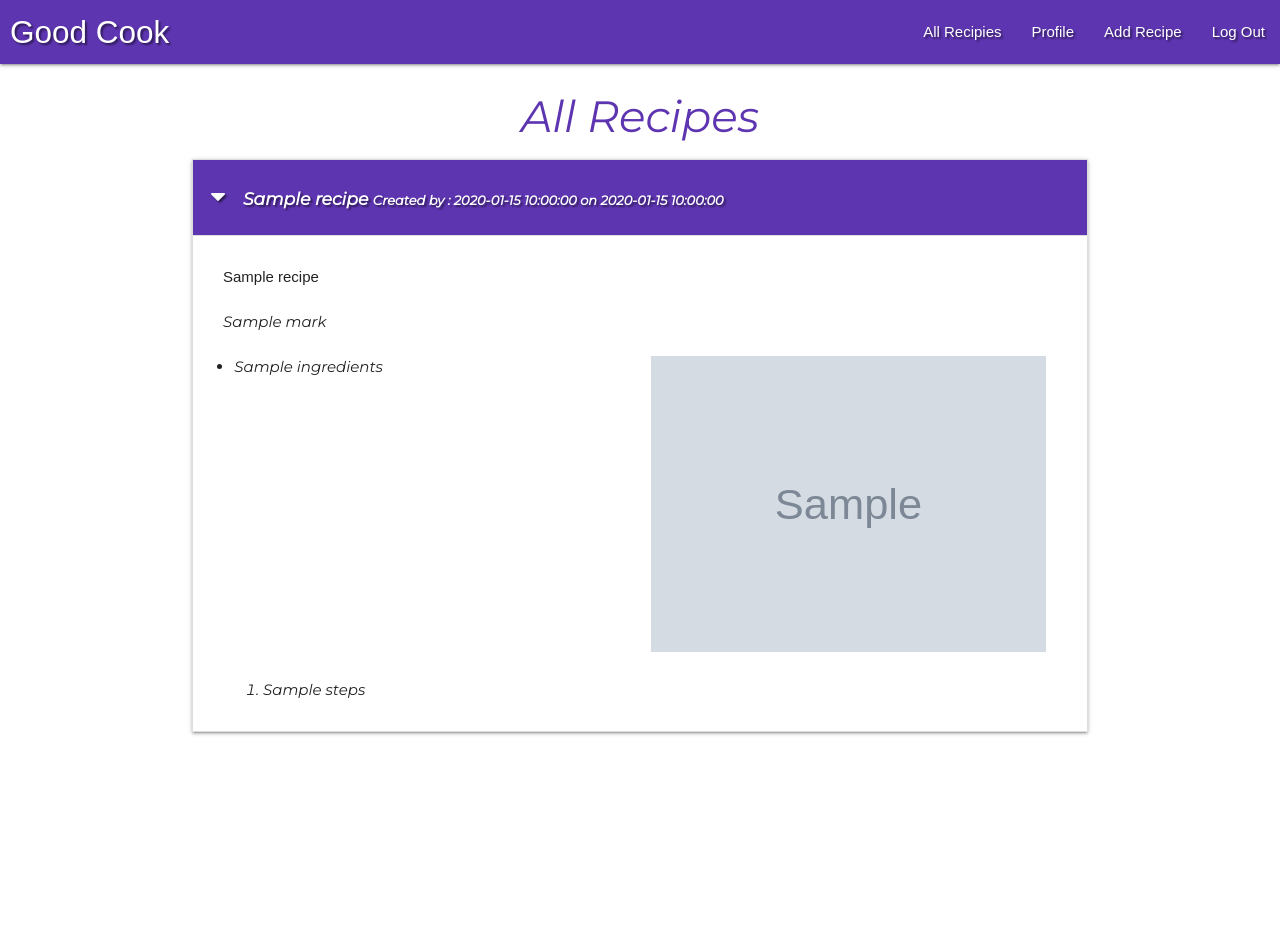
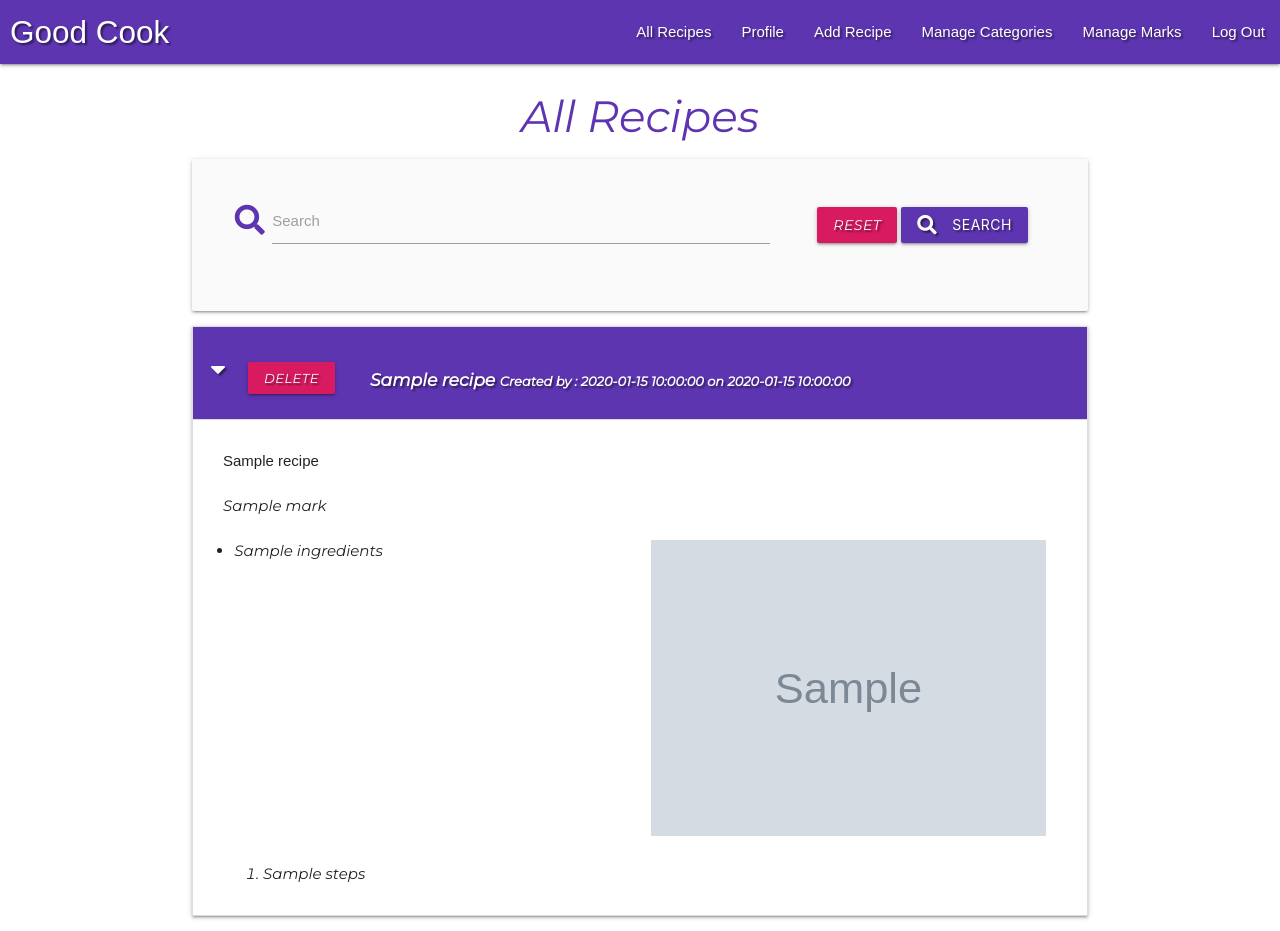
Before and after one commit to behnazkhoshnood/good-cook-ms3, a Flask app: page / in a window 1280 px wide. Before the commit the page ends 735 px from the top, so only its background shows below. Run offline with Flask 2, Linux system fonts and the light colour scheme; the visitor is signed in with stand-in values (Sample User, id 1); grey boxes marked "Sample" are stand-in pictures; a database or web service that is not in the repository returns one stand-in record (values such as "Sample title"); some libraries are stand-ins or nearby versions; some web fonts are replaced.

Commit message:
working on readme and search input

```diff
--- a/app.py
+++ b/app.py
@@ -23,6 +23,15 @@ mongo = PyMongo(app)
 @app.route("/get_recipes")
 def get_recipes():
     recipes = list(mongo.db.recipes.find().sort("recipe_name", 1))
+    return render_template(
+        "get_recipes.html",
+        recipes=recipes)
+
+
+@app.route("/search", methods=["GET", "POST"])
+def search():
+    query = request.form.get("query")
+    recipes = list(mongo.db.recipes.find({"$text": {"$search": query}}))
     return render_template(
         "get_recipes.html",
         recipes=recipes)
@@ -164,7 +173,10 @@ def add_recipe():
 def delete_recipe(recipe_id):
     mongo.db.recipes.remove({"_id": ObjectId(recipe_id)})
     flash("Recipe Successfully Deleted!")
-    return redirect(url_for('profile', username=session['user']))
+    if session['user'] != "admin":
+        return redirect(url_for('profile', username=session['user']))
+    else:
+        return redirect(url_for('profile', username=session['user']))
 
 
 @app.route("/edit_recipe/<recipe_id>", methods=["GET", "POST"])
--- a/static/css/style.css
+++ b/static/css/style.css
@@ -24,6 +24,12 @@ h6{
     line-height: 25px;
 }
 
+.head-div h6{
+    margin-top: 15px;
+    margin-left: 15px;
+    padding-left: 15px;
+}
+
 .flashes h4{
     line-height: 2;
 }
@@ -36,6 +42,10 @@ h6{
     float: right;
 }
 
+#submit-btn:hover,
+.add-mark-btn:hover,
+.add-category-btn:hover,
+.search-btn:hover,
 nav ul li:hover,
 #register-btn:hover,
 .select-dropdown li.disabled>span{
@@ -52,25 +62,24 @@ ul:not(.browser-default)> .ingredient-list {
     list-style-type: disc;
 }
 
+.cancel-btn,
+.cancel-btn:focus,
+.reset-btn,
 .delete-btn,
 .delete-btn:focus{
-    background-color:#f23863fc;
+    background-color:#d81b60;
 }
 
-.delete-btn:hover{
-    background-color: #d41f6d;
+.reset-btn:hover,
+.delete-btn:hover,
+.cancel-btn:hover{
+    background-color: #ad1457;
 }
 
-.cancel-btn,
-.cancel-btn:focus{
-    background-color:#13af8dfc;
+
+.reset-btn{
     margin-top: 10px;
     margin-bottom: 10px;
-
-}
-
-.cancel-btn:hover{
-    background-color:#0f9276fc;
 }
 
 .edit-btn,
@@ -163,13 +172,14 @@ input[type=search]:not(.browser-default):focus.valid ~ label, textarea.materiali
 
 .caret{
     max-width: 20px;
-    line-height: 42px;
+    vertical-align: middle;
+    padding-top: 15px;
 }
 
-@media screen and (max-width: 400px) {
-  .edit-delete-profile-div {
-    max-width: 80px;
-  }
+.card .card-content .card-title{
+    font-size: 20px;
+    margin-bottom: 5px;
+    line-height: 29px;
 }
 
 @media screen and (max-width: 600px) {
@@ -179,43 +189,21 @@ input[type=search]:not(.browser-default):focus.valid ~ label, textarea.materiali
         font-size: 20px;
         font-weight: 600;
     }
-
-    .head-div h6{
-        padding-left: 10px;
-        margin-left: 10px;
-        font-size: 13px;
-  }
 }
 
-@media screen and (min-width: 401px) and (max-width: 980px) {
-    .edit-delete-profile-div {
-        min-width: 165px;
-  }
+@media screen and (min-width: 601px) {
+    .edit-delete-div{
+        margin-top: 10px;
+    }
     .head-div h6{
-        padding-left: 5px;
-        margin-left: 5px;
-  }
+    margin-top: 25px;
+    margin-left: 15px;
+    padding-left: 15px;
+}
 }
 
 @media screen and (min-width: 981px){
-    .edit-delete-div,
-    .edit-delete-profile-div {
-    min-width: 200px;
-  }
     .brand-logo{
         margin-left: 10px;
     }
-    .admin-delete-btn{
-        margin-left: -100px
-    }
 }
-
-.card .card-content .card-title{
-    font-size: 20px;
-    margin-bottom: 5px;
-    line-height: 29px;
-}
-
-.manage-title{
-    height: 90px;
-}
--- a/static/js/script.js
+++ b/static/js/script.js
@@ -58,4 +58,20 @@ $(document).ready(function () {
             return false;
         }
     });
+        $('.cancel-btn').click(function () {
+        var checkstr = confirm('are you sure you want to cancel?');
+        if (checkstr == true) {
+            // do your code
+        } else {
+            return false;
+        }
+    });
+
+    var manageTitleHight = 0;
+
+$(".manage-title").each(function(){
+   if ($(this).height() > manageTitleHight) { manageTitleHight = $(this).height(); }
 });
+
+$(".manage-title").height(manageTitleHight);
+});
--- a/templates/base.html
+++ b/templates/base.html
@@ -19,7 +19,7 @@
                     <a href="{{ url_for('get_recipes') }}" class="brand-logo hide-on-small-only">Good Cook</a>
                     <a href="#" data-target="mobile-demo" class="sidenav-trigger"><i class="fas fa-bars"></i></a>
                     <ul class="right hide-on-med-and-down">
-                        <li><a href="{{ url_for('get_recipes') }}">All Recipies</a></li>
+                        <li><a href="{{ url_for('get_recipes') }}">All Recipes</a></li>
                         {% if session.user %}
                             <li><a href="{{ url_for('profile', username=session['user']) }}">Profile</a></li>
                             <li><a href="{{ url_for('add_recipe') }}">Add Recipe</a></li>
@@ -39,7 +39,7 @@
             <!-- mobile sidenav -->
                 <ul class="sidenav" id="mobile-demo">
                         <li><h4 class="center-align deep-purple-text text-darken-1">Good Cook</h4></li>
-                        <li><a href="{{ url_for('get_recipes') }}">All Recipies</a></li>
+                        <li><a href="{{ url_for('get_recipes') }}">All Recipes</a></li>
                         {% if session.user %}
                             <li><a href="{{ url_for('profile', username=session['user']) }}">Profile</a></li>
                             <li><a href="{{ url_for('add_recipe') }}">Add Recipe</a></li>
--- a/templates/edit_recipe.html
+++ b/templates/edit_recipe.html
@@ -1,10 +1,6 @@
 {% extends "base.html" %}
 {% block content%}
-{% if session.user|lower != "admin" %}
-<div class="center-align">
-<a href="{{ url_for('delete_recipe', recipe_id=recipe._id) }}" class="btn-small delete-btn hide-on-med-and-up -align">Delete Recipe</a>
-</div>
-{% endif %}
+
 <h3 class="deep-purple-text text-darken-1 center-align">Edit Recipe</h3>
 
 <div class="row card-panel gray lighten-5">
--- a/templates/get_categories.html
+++ b/templates/get_categories.html
@@ -5,7 +5,7 @@
     <br>
     <div class="row">
         <div class="col s12 center-align">
-            <a href="{{ url_for('add_category') }}" class="btn-large deep-purple darken-1 text-shadow">
+            <a href="{{ url_for('add_category') }}" class="btn-large deep-purple darken-1 text-shadow add-category-btn">
                 Add Category <i class="fas fa-plus-square right"></i>
             </a>
         </div>
--- a/templates/get_marks.html
+++ b/templates/get_marks.html
@@ -5,7 +5,7 @@
     <br>
         <div class="row">
         <div class="col s12 center-align">
-            <a href="{{ url_for('add_mark') }}" class="btn-large deep-purple darken-1 text-shadow">
+            <a href="{{ url_for('add_mark') }}" class="btn-large deep-purple darken-1 text-shadow add-mark-btn">
                 Add Mark <i class="fas fa-align-left right"></i>
             </a>
         </div>
--- a/templates/get_recipes.html
+++ b/templates/get_recipes.html
@@ -4,25 +4,39 @@
     {% if not session.user|lower %}
     <div class="row">
         <br>
-        <div class="col s8 offset-s2">
-            <div class="card deep-purple darken-1">
-                <div class="card-content white-text center-align">
-                    <h6>If you wish to add your own recipies you need to register first and click on add recipe on the menu.</h6>
-                </div>
-            </div>
+        <div class="card-content pink-text text-darken-3 center-align">
+            <strong>If you wish to add your own recipes you need to register first.</strong>
         </div>
-    </div>
     {% endif %}
 
 <h3 class="deep-purple-text text-darken-1 center-align">All Recipes</h3>
 
+<div class="row card-panel grey lighten-5">
+    <form action="{{ url_for('search') }}" method="post" class="col s12">
+        <div class="row valign-wrapper center-align">
+            <div class="input-field col s12 m8">
+                <i class="fas fa-search prefix deep-purple-text text-darken-1"></i>
+                <input type="text" name="query" id="query" minlenght="3" class="validate" required>
+                <label for="query">Search</label>
+            </div>
+            <div class="col s12 m4">
+                <a href="{{ url_for('get_recipes') }}" class="reset-btn btn text-shadow">Reset</a>
+                <button type="submit" class="deep-purple darken-1 btn text-shadow search-btn">
+                    <i class="fas fa-search left hide-on-small-only"></i> Search
+                </button>
+            </div>
+        </div>
+    </form>
+</div>
+
+{% if recipes|length > 0 %}
 <!-- Recipe Details -->
 <ul class="collapsible">
     {% for recipe in recipes %}
         <li class="collapsible-li">
             <div class="collapsible-header white-text deep-purple darken-1 text-shadow">
                 <i class="fas fa-caret-down caret"></i>
-                <div class="col s6 center-align edit-delete-div">
+                <div class="col center-align edit-delete-div">
                     {% if session.user|lower == "admin" %}
                         <a href="{{ url_for('delete_recipe', recipe_id=recipe._id) }}"
                             class="btn-small delete-btn admin-delete-btn">Delete</a>
@@ -33,7 +47,7 @@
                         <a href="{{ url_for('edit_recipe', recipe_id=recipe._id) }}" class="btn-small edit-btn">Edit</a>
                     {% endif %}
                 </div>
-                <div class="col s6 head-div">
+                <div class="col head-div">
                     <h6>
                         {{ recipe.recipe_name|capitalize }}
                         <small class="hide-on-med-and-down name">
@@ -47,6 +61,12 @@
                     Created by : {{ recipe.created_by|capitalize }}<br>
                     on {{ recipe.date_added }}
                 </h6>
+                {% if session.user|lower == recipe.created_by|lower %}
+                    <div class="center-align">
+                        <a href="{{ url_for('delete_recipe', recipe_id=recipe._id) }}"
+                        class="btn-small delete-btn hide-on-med-and-up -align">Delete Recipe</a>
+                    </div>
+                {% endif %}
                 <strong>{{ recipe.category_name|capitalize }}</strong><br>
                 <br>
 
@@ -78,5 +98,9 @@
         </li>
         {% endfor %}
 </ul>
+{% else %}
+    <h3 class="pink-text text-darken-3 center-align">No Results Found</h3>
+{% endif %}
+
 
 {% endblock %}
```
Also changed, not shown: templates/profile.html (+11 -5 lines), templates/register.html (+5 -5 lines), README.md.
